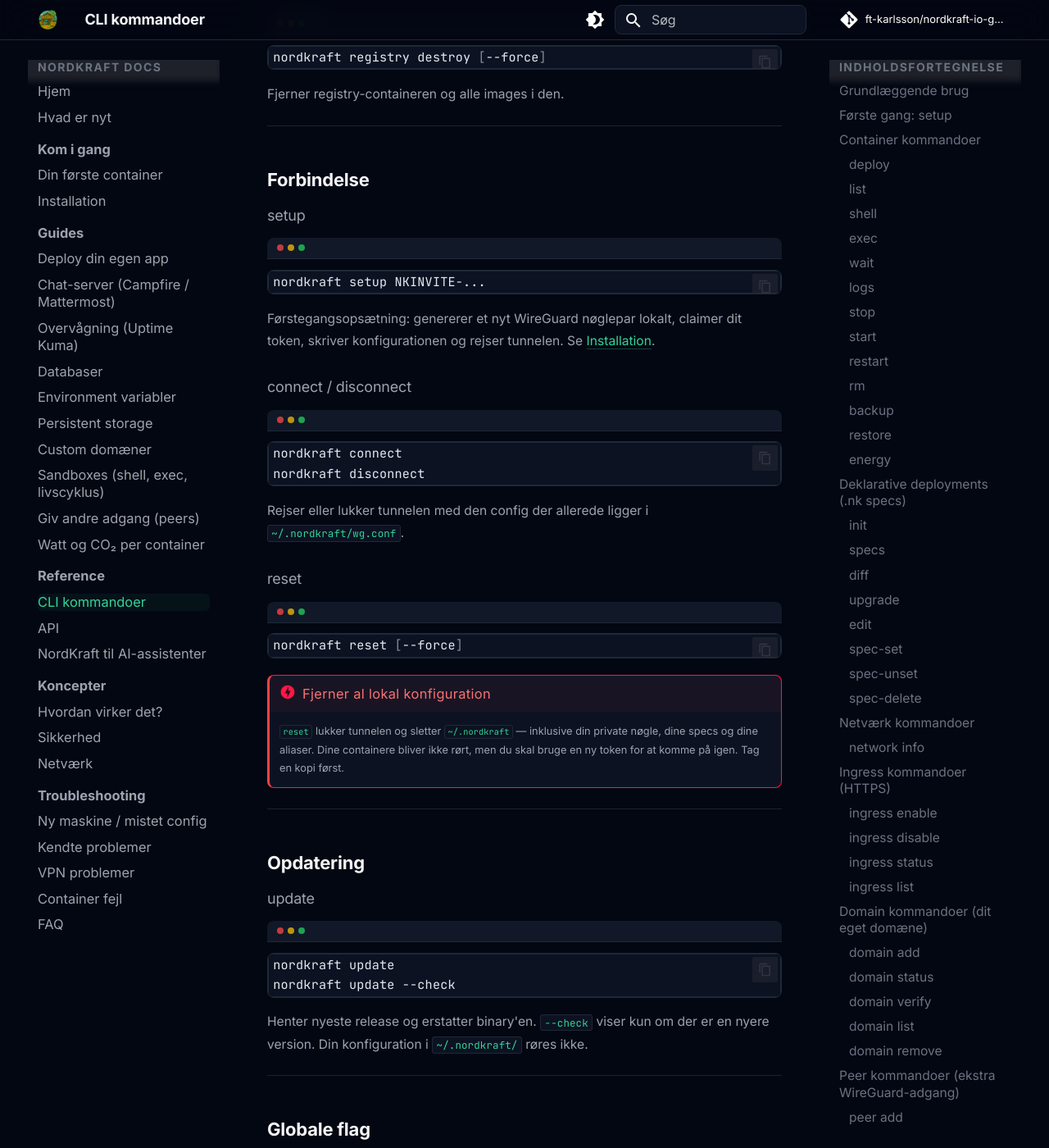
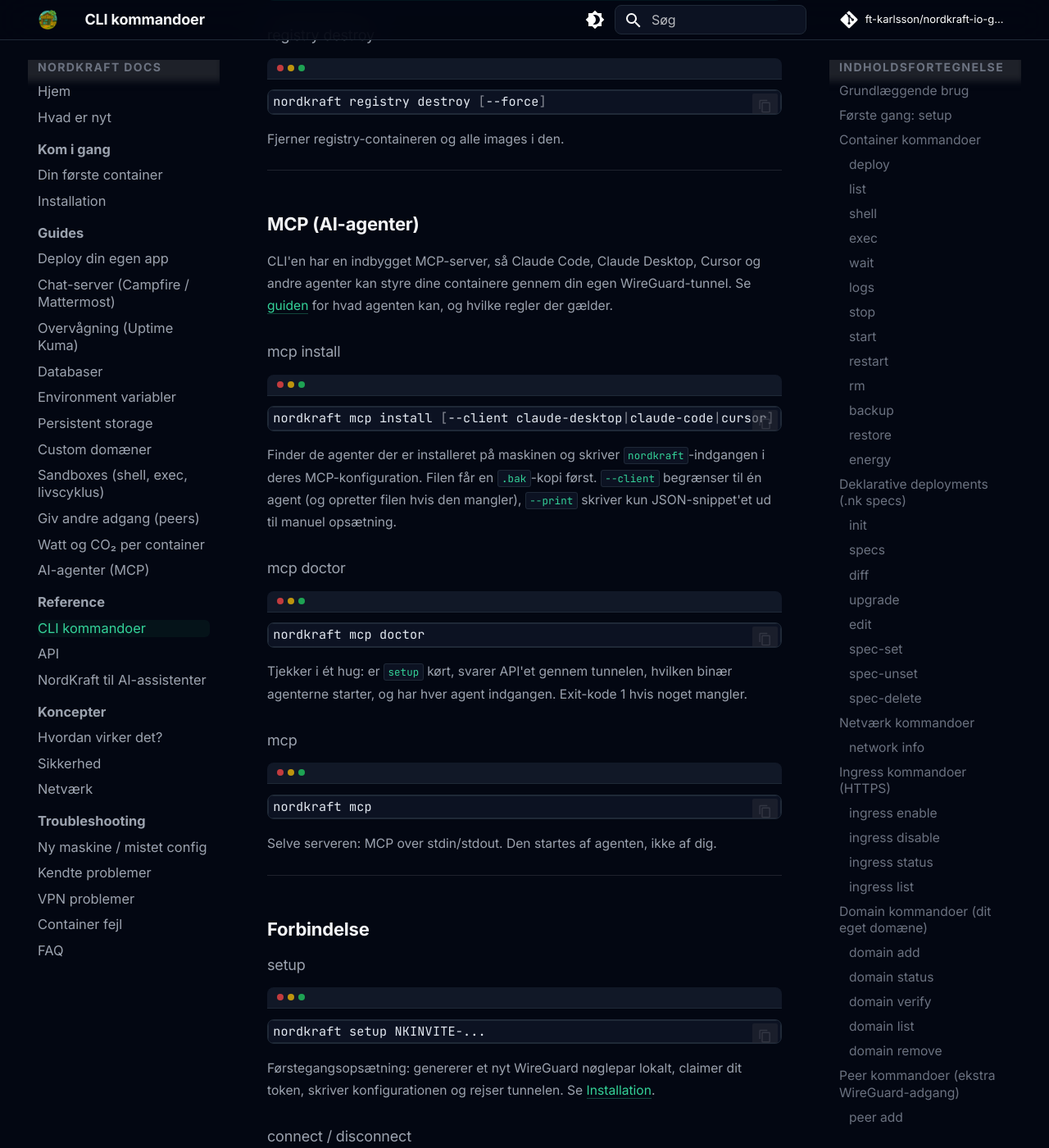
Before and after one commit to ft-karlsson/nordkraft-io-garage-cloud, an MkDocs documentation site: the page built from docs/reference/cli.md, in a window 1280 px wide and 1400 px high, scrolled down 25199 px. Shown: the whole window at 82% size. Built offline with MkDocs 1.6.1 and Material for MkDocs 9.7.7, drawn with Linux system fonts in a browser that asks for light colours; comment, search, counter and statistics services are not loaded; some of the changed text lies outside the part shown.

Commit message:
docs: MCP guide, CLI reference, changelog
New Danish guide docs/guides/mcp.md: what nordkraft mcp is, install and
doctor, the tool list in three tiers, the three rules (ports required,
dry_run, confirm), a worked flow and the tunnel-down message. Linked from
the nav, the CLI reference (mcp install / doctor / mcp), the AI-assistant
page and the README; changelog entry for v0.3.53 including the spec-set
env/labels/lifecycle change.

Co-Authored-By: Claude Fable 5.1 <noreply@anthropic.com>

````diff
--- a/docs/reference/cli.md
+++ b/docs/reference/cli.md
@@ -426,7 +426,10 @@ Redigér et felt i en `.nk` spec direkte fra kommandolinjen — uden at åbne en
 nordkraft spec-set <container> <key> <value> [--apply]
 ```
 
-**Dotted key syntax:** `table.field`, fx `resources.cpu`, `deployment.image`, `network.ipv6`.
+**Dotted key syntax:** `table.field`, fx `resources.cpu`, `deployment.image`, `network.ipv6`,
+`lifecycle.restart`, `env.PORT`, `labels.team`. Under `env` og `labels` forbliver værdien tekst
+(`env.PORT 8080` gemmes som `"8080"`), og et foranstillet `+`/`-` er en del af værdien. Mangler
+tabellen i filen, oprettes den.
 
 **Array operationer:** Prefix værdien med `+` for at tilføje, eller `-` for at fjerne:
 
@@ -948,6 +951,42 @@ Fjerner registry-containeren og alle images i den.
 
 ---
 
+## MCP (AI-agenter)
+
+CLI'en har en indbygget MCP-server, så Claude Code, Claude Desktop, Cursor og
+andre agenter kan styre dine containere gennem din egen WireGuard-tunnel. Se
+[guiden](../guides/mcp.md) for hvad agenten kan, og hvilke regler der gælder.
+
+### mcp install
+
+```bash
+nordkraft mcp install [--client claude-desktop|claude-code|cursor] [--print]
+```
+
+Finder de agenter der er installeret på maskinen og skriver `nordkraft`-indgangen
+i deres MCP-konfiguration. Filen får en `.bak`-kopi først. `--client` begrænser
+til én agent (og opretter filen hvis den mangler), `--print` skriver kun
+JSON-snippet'et ud til manuel opsætning.
+
+### mcp doctor
+
+```bash
+nordkraft mcp doctor
+```
+
+Tjekker i ét hug: er `setup` kørt, svarer API'et gennem tunnelen, hvilken binær
+agenterne starter, og har hver agent indgangen. Exit-kode 1 hvis noget mangler.
+
+### mcp
+
+```bash
+nordkraft mcp
+```
+
+Selve serveren: MCP over stdin/stdout. Den startes af agenten, ikke af dig.
+
+---
+
 ## Forbindelse
 
 ### setup
--- a/mkdocs.yml
+++ b/mkdocs.yml
@@ -56,6 +56,7 @@ nav:
     - Sandboxes (shell, exec, livscyklus): guides/sandboxes.md
     - Giv andre adgang (peers): guides/peers.md
     - Watt og CO₂ per container: guides/energy.md
+    - AI-agenter (MCP): guides/mcp.md
   - Reference:
     - CLI kommandoer: reference/cli.md
     - API: reference/api.md
````
Also changed, not shown: README.md (+1 -0 lines), docs/changelog.md (+18 -0 lines), docs/guides/mcp.md (added, +152 -0 lines), docs/reference/llm.md (+5 -0 lines).
